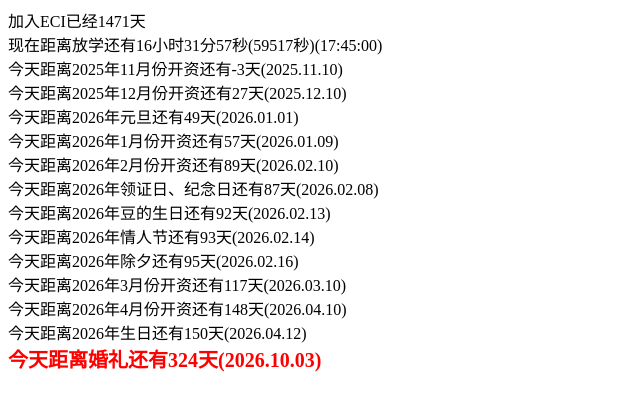
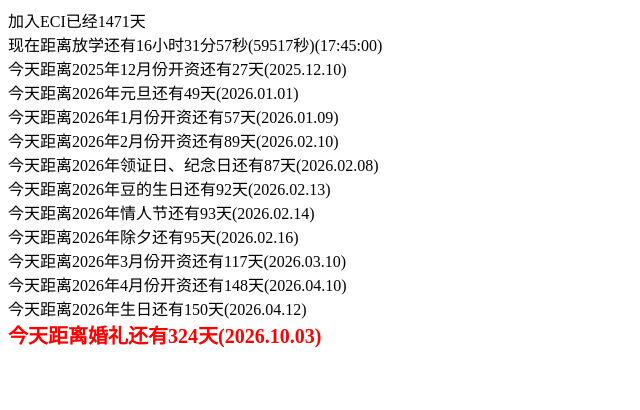
Before and after one commit to heqihang/heqihang.github.io, a plain HTML site: page index.html in a window 1280 px wide. Shown: the whole page, without its empty margins (0-640 px from the left). Drawn offline with Linux system fonts and the light colour scheme.

Commit message:
Update index.html

```diff
--- a/index.html
+++ b/index.html
@@ -7,7 +7,6 @@
 <body>
 <div id="toECI"></div>
 <div id="text"></div>
-<div id="s11"></div>
 <div id="s12"></div>
 <div id="new_year"></div>
 <div id="s01"></div>
@@ -56,7 +55,6 @@
   const currentMonth = currentTime.getMonth() + 1
   const currentDay = currentTime.getDate()
   const currentDate = new Date(`${currentYear}-${currentMonth}-${currentDay}`)
-  const endS11Date = new Date('2025-11-10')
   const endS12Date = new Date('2025-12-10')
   const endNewYearDate = new Date('2026-01-01')
   const endS01Date = new Date('2026-01-09')
@@ -69,7 +67,6 @@
   const endS04Date = new Date('2026-04-10')
   const endBirthDate = new Date('2026-04-12')
   const endWeddingDate = new Date('2026-10-03')
-  const distanceS11 = endS11Date.getTime() - currentDate.getTime()
   const distanceS12 = endS12Date.getTime() - currentDate.getTime()
   const distanceNewYear = endNewYearDate.getTime() - currentDate.getTime()
   const distanceS01 = endS01Date.getTime() - currentDate.getTime()
@@ -82,7 +79,6 @@
   const distanceS04 = endS04Date.getTime() - currentDate.getTime()
   const distanceBirth = endBirthDate.getTime() - currentDate.getTime()
   const distanceWedding = endWeddingDate.getTime() - currentDate.getTime()
-  document.getElementById('s11').innerText = `今天距离2025年11月份开资还有${Math.floor(distanceS11 / 1000 / 24 / 60 / 60)}天(2025.11.10)`
   document.getElementById('s12').innerText = `今天距离2025年12月份开资还有${Math.floor(distanceS12 / 1000 / 24 / 60 / 60)}天(2025.12.10)`
   document.getElementById('new_year').innerText = `今天距离2026年元旦还有${Math.floor(distanceNewYear / 1000 / 24 / 60 / 60)}天(2026.01.01)`
   document.getElementById('s01').innerText = `今天距离2026年1月份开资还有${Math.floor(distanceS01 / 1000 / 24 / 60 / 60)}天(2026.01.09)`
```
